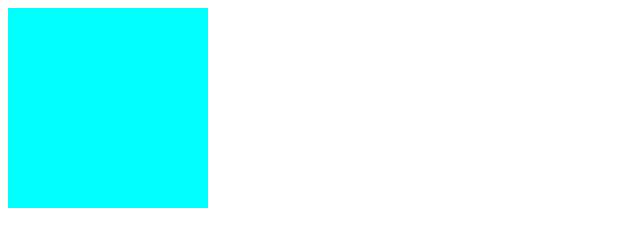
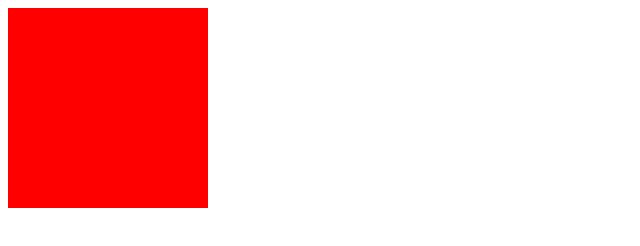
Before and after one commit to Lucas97058/test-gitHub-1, a plain HTML site: page index.html in a window 1280 px wide. Shown: the whole page, without its empty margins (0-640 px from the left). Drawn offline with Linux system fonts and the light colour scheme.

Commit message:
built::red

```diff
--- a/index.html
+++ b/index.html
@@ -10,9 +10,12 @@
             width: 200px;
             height: 200px;
         }
+        .red{
+            background-color: red;
+        }
     </style>
 </head>
 <body>
-    <div class="box"></div>
+    <div class="red box"></div>
 </body>
 </html>
```
